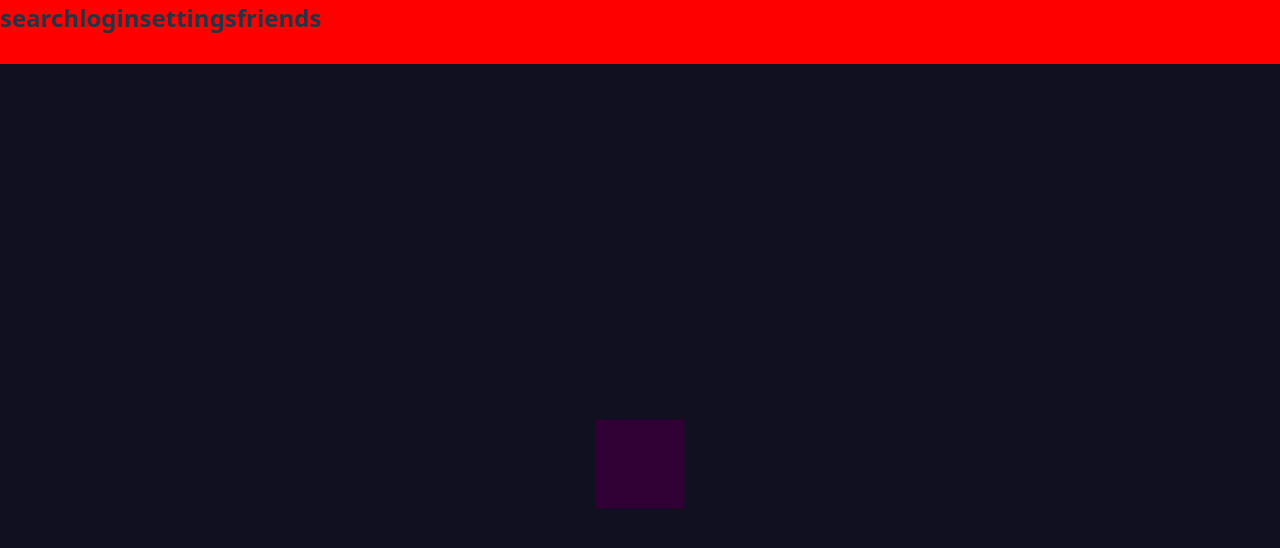
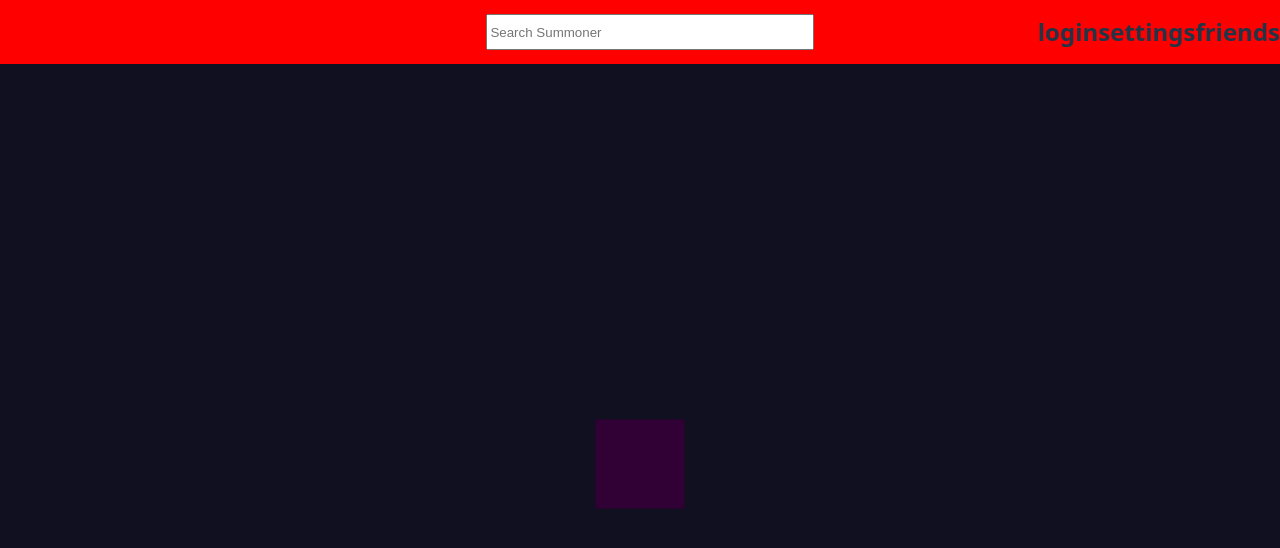
Before and after one commit to Peytonbarre/riotrewind, a React (Vite) app in the folder rift-rewind/: page / in a window 1280 px wide. Shown: the top 548 px of the page. Built offline with nearby package versions, Linux system fonts and the light colour scheme.

Commit message:
navbar positioning

```diff
--- a/rift-rewind/src/components/Navbar.css
+++ b/rift-rewind/src/components/Navbar.css
@@ -3,6 +3,9 @@
     top: 0;
     background: red;
     display: flex;
+    justify-content: space-between;
+    align-items: center;
+    width: 100%;
 }
 
 .navbar h2 {
@@ -10,7 +13,13 @@
 }
 
 .midnav {
-    left: 50%;
+    width: 25%;
+    margin-left: 38%;
+}
+
+.midnav input{
+    width: 100%;
+    height: 30px;
 }
 
 .rightnav {
--- a/rift-rewind/src/components/Navbar.jsx
+++ b/rift-rewind/src/components/Navbar.jsx
@@ -1,11 +1,25 @@
+import { useState } from 'react'
 import './Navbar.css'
 
 export default function Navbar() {
+    const [summonerSearch, setSummonerSearch] = useState('')
+
+    const handleSearchInputChange = (e) => {
+        setSummonerSearch(e.target.value);
+    }
+
     return(
     <div className="navbar">
         {/* search */}
         <div className='midnav'>
-            <h2>search</h2>
+            <div className='searchbar'>
+                <input
+                    type="text"
+                    placeholder="Search Summoner"
+                    value={summonerSearch}
+                    onChange={handleSearchInputChange}
+                />
+            </div>
         </div>
         {/* login + settings + friends */}
         <div className='rightnav'>
```
